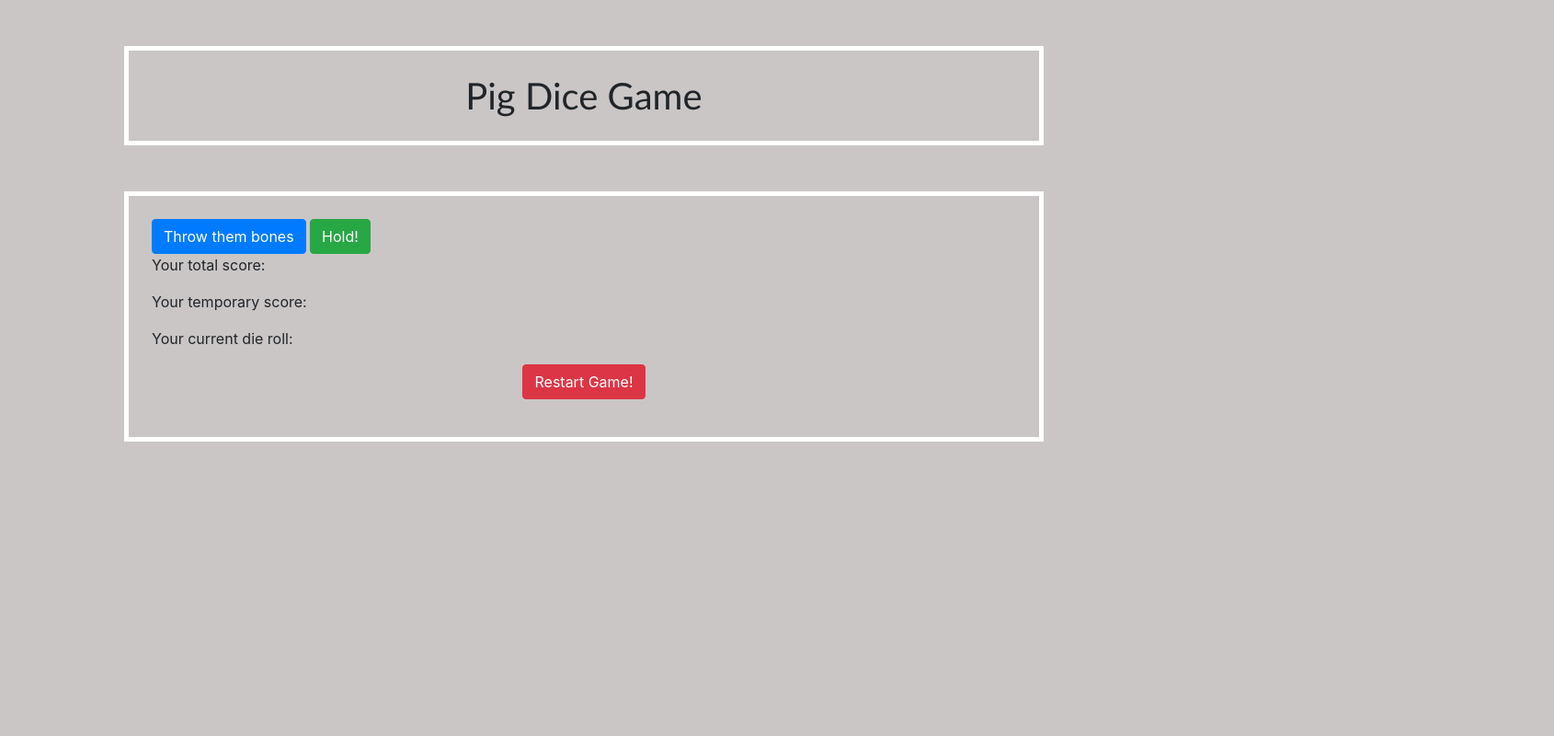
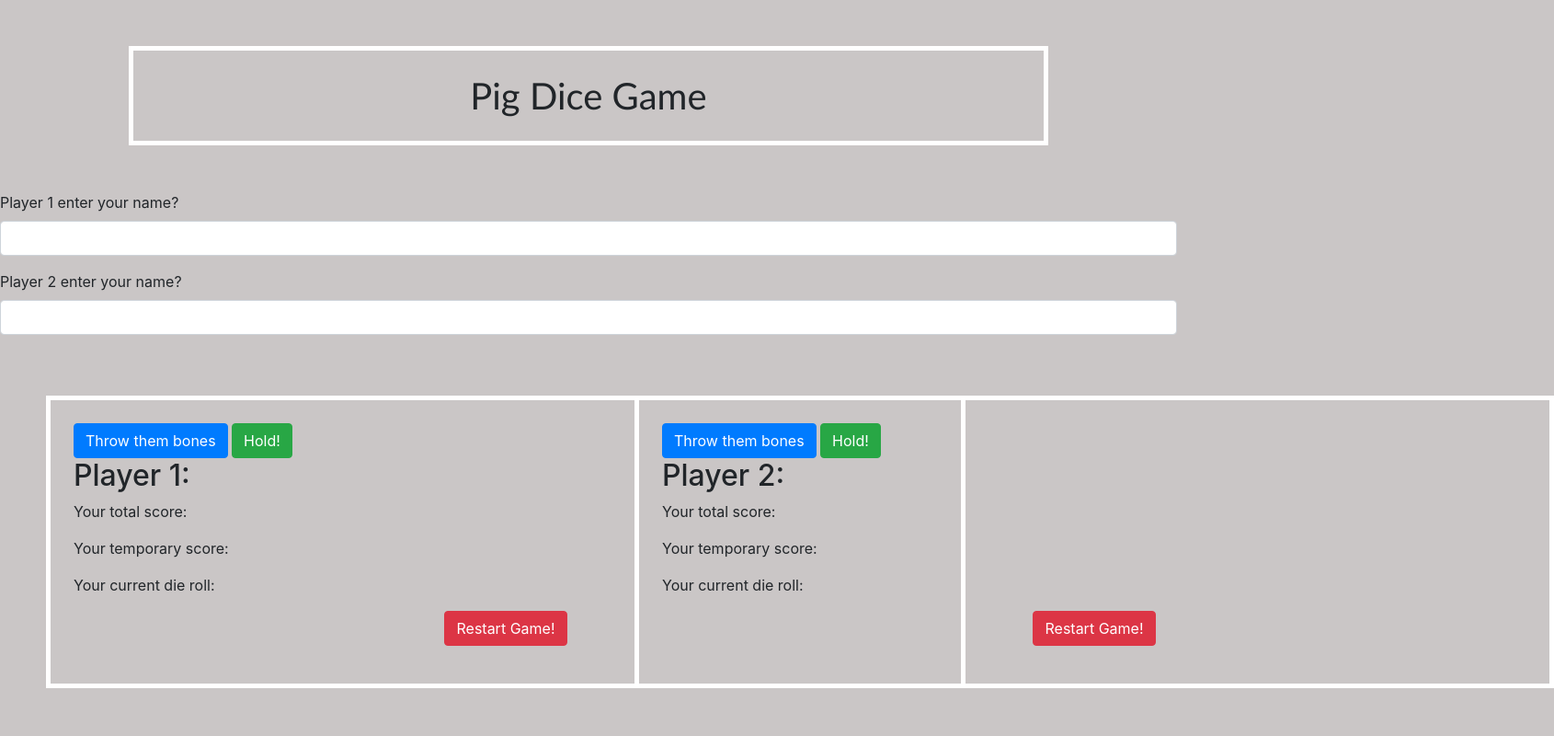
Before and after one commit to rawbsrn/pigDice2tests, a plain HTML site: page index.html in a window 1280 px wide. Shown: the whole page at 92% size, 1690 px wide, since content can reach past the window. Drawn offline with Linux system fonts and the light colour scheme.

Commit message:
Update JavaScript
co-authored-by: Rian Carter <r.carter86@hotmail.com>
co-authored-by: Erika Mogollon <fany200025@hotmail.com>
co-authored-by: Kyle Miller <millerkyle85@gmail.com>
co-authored-by: Marcus Ferreira <marcusferreira23@gmail.com>

```diff
--- a/css/styles.css
+++ b/css/styles.css
@@ -1,16 +1,22 @@
 body {
   background-color: rgb(202, 198, 198);
+}
+
+.box1 {
+  float: left;
+  max-width: 50%;
+}
+
+.box2 {
+  float: right;
+  max-width: 50%;
 }
 
 #game {
   width: 1000px;
   border: 5px solid white;
   padding: 25px;
-  margin: 50px;  width: 1000px;
-  border: 5px solid white;
-  padding: 25px;
   margin: 50px;
-  /* font-family: calibri; */
 }
 
 h1 {
--- a/index.html
+++ b/index.html
@@ -8,20 +8,44 @@
     <title>Pig Dice Game</title>
   </head>
   <body>
-
-    <div class="container">
-      <h1>Pig Dice Game</h1>
+  <center><h1>Pig Dice Game</h1></center>
+  <form>
+    <!-- Name Input -->
+    <div class="form-group">
+        <label for="name">Player 1 enter your name?</label>
+        <input id="player1" class="form-control" type="text">
+    </div>
+    <form>
+      <!-- Name Input -->
+      <div class="form-group">
+          <label for="name">Player 2 enter your name?</label>
+          <input id="player1" class="form-control" type="text">
+      </div>
+    </form>
+  </form>
+    <div class="box1">
       <div id="game">
         <button type="button" class="btn btn-primary" id="buttonRoll">Throw them bones</button>
         <img id="weeknd" src="https://media0.giphy.com/media/VGoZVlR9naOZCiRLSy/giphy.gif?cid=ecf05e47kvhirbyk69z4ni5euyaf7wzu13godl5uyf2gwtwu&rid=giphy.gif&ct=g" alt="weeknd throwing die">
         <button type="button" class="btn btn-success" id="buttonHold">Hold!</button>
+        <h2>Player 1: <span class="player1"></span></h2>
         <p><span id="totalScore">Your total score:</span></p>
         <p><span id="tempScore">Your temporary score:</span></p>
         <p><span id="dieRoll">Your current die roll:</span></p>
         <p id="resetButton"><button type="button" class="btn btn-danger" id="refresh">Restart Game!</button></p>
       </div>
     </div>
-
-
+    <div class="box2">
+      <div id="game">
+        <button type="button" class="btn btn-primary" id="buttonRoll">Throw them bones</button>
+        <img id="weeknd" src="https://media0.giphy.com/media/VGoZVlR9naOZCiRLSy/giphy.gif?cid=ecf05e47kvhirbyk69z4ni5euyaf7wzu13godl5uyf2gwtwu&rid=giphy.gif&ct=g" alt="weeknd throwing die">
+        <button type="button" class="btn btn-success" id="buttonHold">Hold!</button>
+        <h2>Player 2: <span class="player2"></span></h2>
+        <p><span id="totalScore">Your total score:</span></p>
+        <p><span id="tempScore">Your temporary score:</span></p>
+        <p><span id="dieRoll">Your current die roll:</span></p>
+        <p id="resetButton"><button type="button" class="btn btn-danger" id="refresh">Restart Game!</button></p>
+      </div>
+    </div>
   </body>
 </html>
--- a/js/scripts.js
+++ b/js/scripts.js
@@ -12,7 +12,8 @@ let player2 = new Player();
 
 //prototype method ONLY WORKS IN CONSOLE
 Player.prototype.name = function () {
-  this.playerName = prompt("Please enter your Name:");
+  const nameInput=$("input#player1").val();
+  this.playerName = nameInput;
 }
 
 //prototype method
@@ -34,14 +35,12 @@ Player.prototype.hold = function () {
   this.turn = 0;
 }
 
-// player1.name();
-// player1.dieRoll();
-// player1.hold();
-
 //UI interface
 $(document).ready(function() {
   $("#buttonRoll").click(function(event) {
     event.preventDefault();
+    player1.name();
+    $(".player1").text(player1.playerName);
     $("#weeknd").show()
     player1.dieRoll();
     $("#tempScore").text("Your temporary score: " + player1.tempScore);
```
